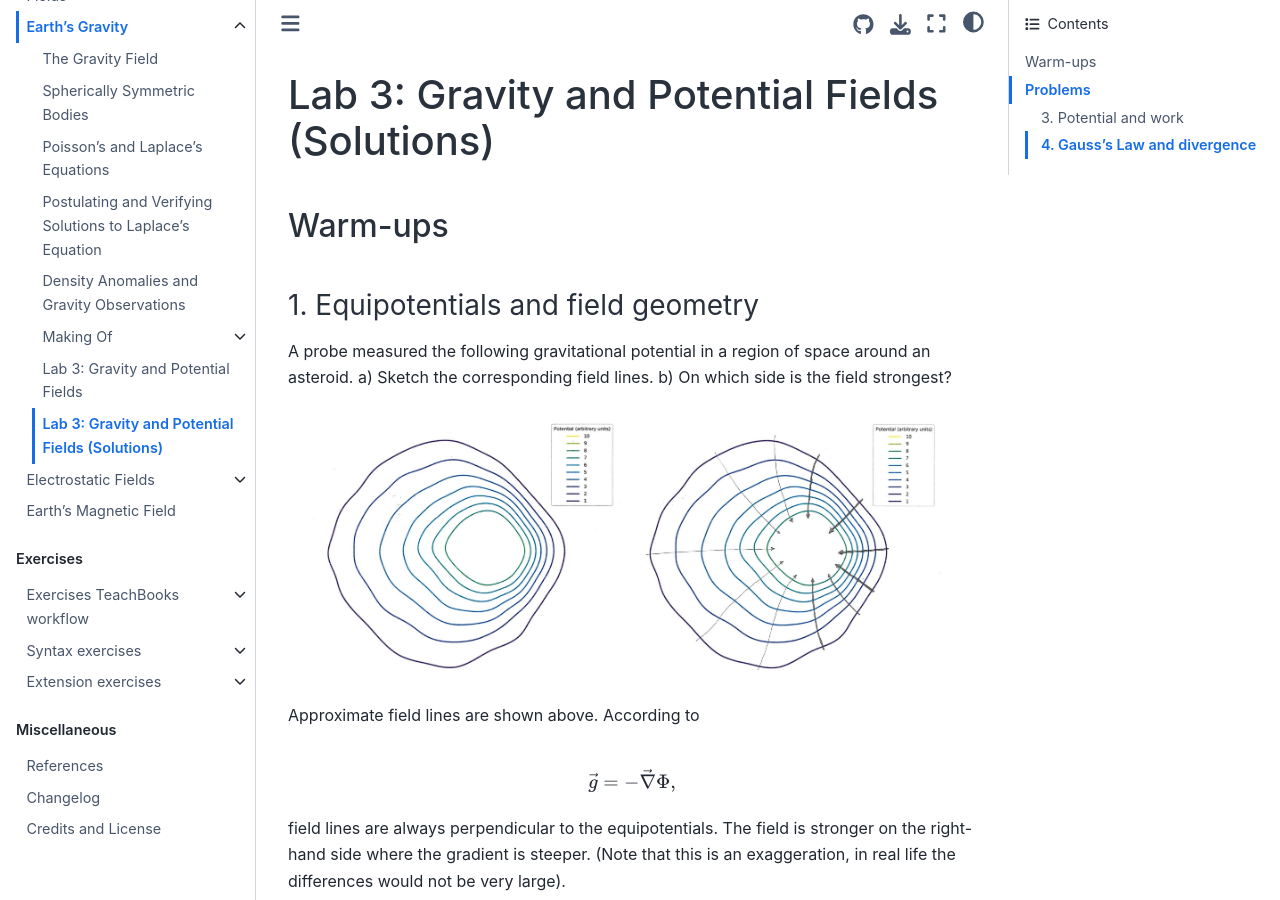
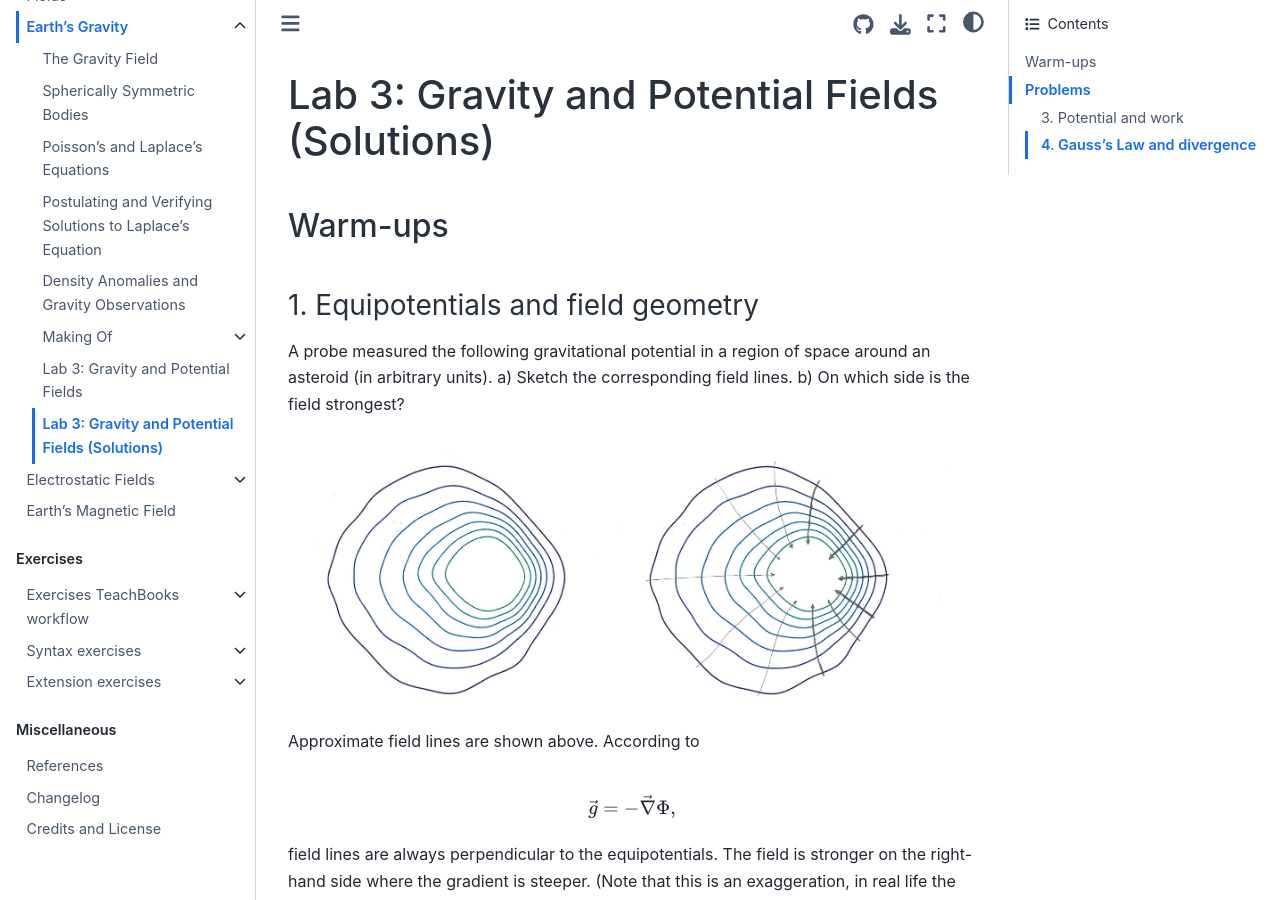
Before and after one commit to BScECT/FieldWaves, a Jupyter Book: the page built from book/2_potential_fields/labs/week3_gravity_and_potential/week3_exersizes_solutions.md, in a window 1280 px wide and 900 px high. Built offline with Jupyter Book 1.0.4 settings and Sphinx 7.4.7 and the Sphinx Book theme 1.1.4, drawn with Linux system fonts in a browser that asks for light colours; pages that are not in the unit, such as notebooks, are missing from menus; comment, search, counter and statistics services are not loaded.

Commit message:
finished solutions for the lab 3 exersizes

````diff
--- a/book/2_potential_fields/labs/week3_gravity_and_potential/week3_exersizes_solutions.md
+++ b/book/2_potential_fields/labs/week3_gravity_and_potential/week3_exersizes_solutions.md
@@ -3,7 +3,7 @@
 ## Warm-ups
 
 ### 1. Equipotentials and field geometry
-A probe measured the following gravitational potential in a region of space around an asteroid. a) Sketch the corresponding field lines.
+A probe measured the following gravitational potential in a region of space around an asteroid (in arbitrary units). a) Sketch the corresponding field lines.
 b) On which side is the field strongest?
 ```{figure} figures/equipotentials_with_lines.jpg
 :width: 95%
````
Also changed, not shown: book/2_potential_fields/labs/week3_gravity_and_potential/week3_exersizes.md (+1 -1 lines), book/2_potential_fields/labs/week3_gravity_and_potential/figures/equipotentials_with_lines.jpg, 1 other file.
